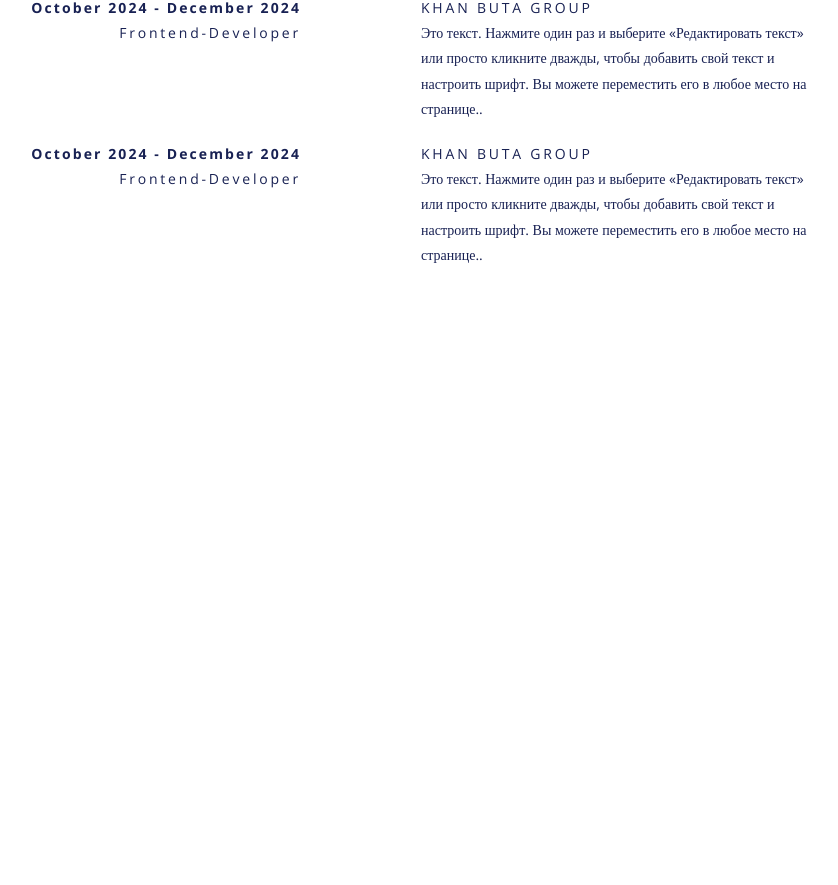
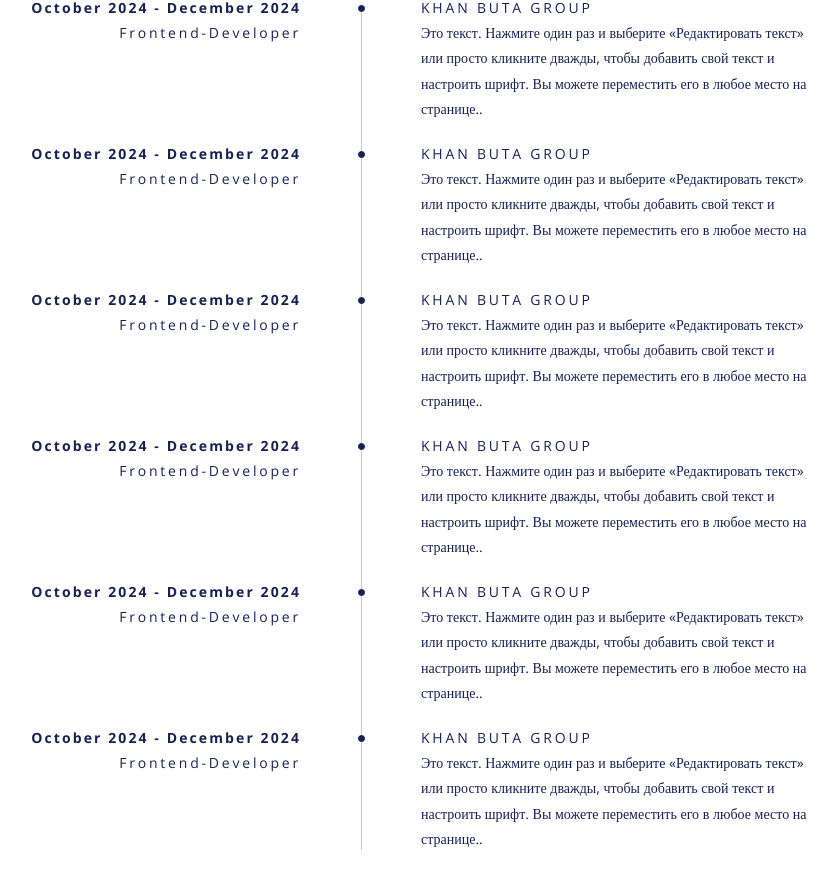
Before and after one commit to Zaranasirova/Portfolio, a React (Vite) app: page / in a window 1280 px wide. Shown: the part 1447-2332 px from the top of the page, without its empty margins (279-1117 px from the left). Before the commit the page ends 1764 px from the top, so only its background shows below. Built offline with nearby package versions, Linux system fonts and the light colour scheme.

Commit message:
Completed SCSS styling for work experience section

```diff
--- a/src/assets/scss/pages/_work.scss
+++ b/src/assets/scss/pages/_work.scss
@@ -20,9 +20,7 @@
         gap: 120px;
         justify-content: center;
         width: 100%;
-        &::before{
-
-        }
+        position: relative;
         .left-side {
           width: 50%;
           .duration {
@@ -56,6 +54,30 @@
             width: 400px;
           }
         }
+
+        &::before {
+          content: "";
+          position: absolute;
+          width: 1px;
+          top: 15px;
+          height: 141px;
+          background: #cacaca;
+        }
+
+        &::after {
+          content: "";
+          position: absolute;
+          background-color: $first_color;
+          top: 10px;
+          width: 5px;
+          height: 5px;
+          border: 1px solid $first_color;
+          border-radius: 50%;
+        }
+      }
+
+      .work-box:last-of-type::before {
+        height: 110px;
       }
     }
   }
--- a/src/data.js
+++ b/src/data.js
@@ -31,6 +31,34 @@
     duration: "October 2024 - December 2024",
     description:
       "Это текст. Нажмите один раз и выберите «Редактировать текст» или просто кликните дважды, чтобы добавить свой текст и настроить шрифт. Вы можете переместить его в любое место на странице..",
+  },  {
+    company: "KHAN BUTA GROUP",
+    position: "Frontend-Developer",
+    duration: "October 2024 - December 2024",
+    description:
+      "Это текст. Нажмите один раз и выберите «Редактировать текст» или просто кликните дважды, чтобы добавить свой текст и настроить шрифт. Вы можете переместить его в любое место на странице..",
+  },
+  {
+    company: "KHAN BUTA GROUP",
+    position: "Frontend-Developer",
+    duration: "October 2024 - December 2024",
+    description:
+      "Это текст. Нажмите один раз и выберите «Редактировать текст» или просто кликните дважды, чтобы добавить свой текст и настроить шрифт. Вы можете переместить его в любое место на странице..",
+  },
+  {
+    company: "KHAN BUTA GROUP",
+    position: "Frontend-Developer",
+    duration: "October 2024 - December 2024",
+    description:
+      "Это текст. Нажмите один раз и выберите «Редактировать текст» или просто кликните дважды, чтобы добавить свой текст и настроить шрифт. Вы можете переместить его в любое место на странице..",
+  },
+  {
+    company: "KHAN BUTA GROUP",
+    position: "Frontend-Developer",
+    duration: "October 2024 - December 2024",
+    description:
+      "Это текст. Нажмите один раз и выберите «Редактировать текст» или просто кликните дважды, чтобы добавить свой текст и настроить шрифт. Вы можете переместить его в любое место на странице..",
   },
 
+
 ];
```
